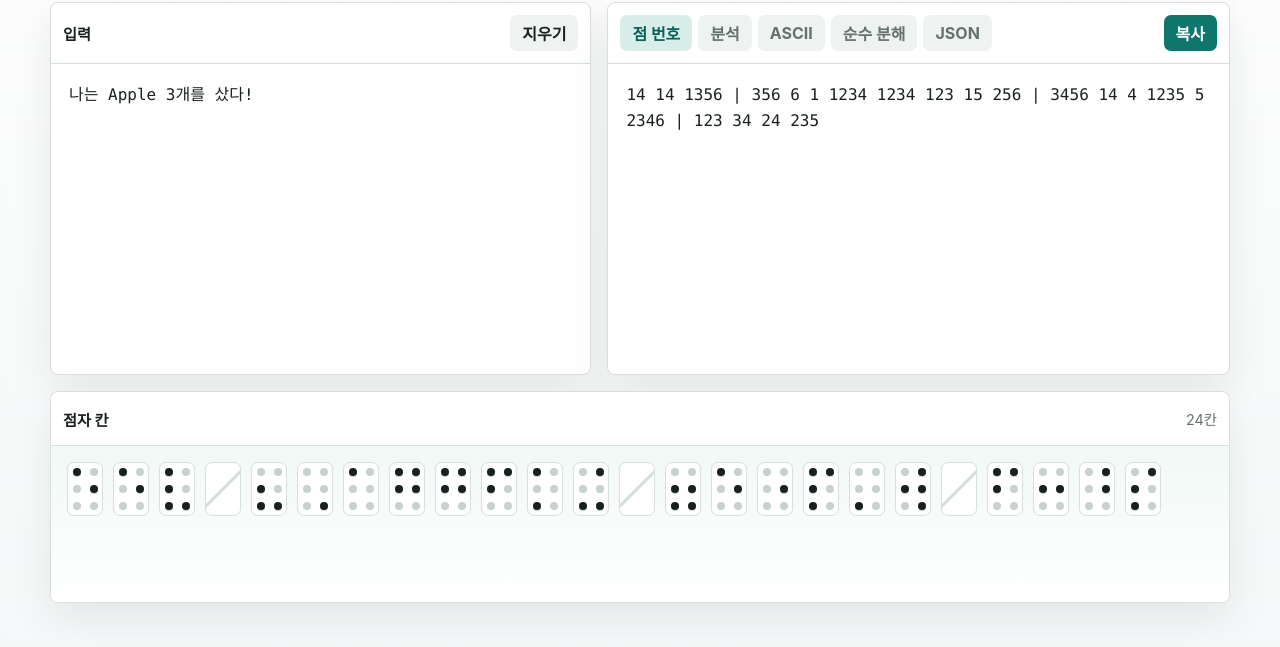
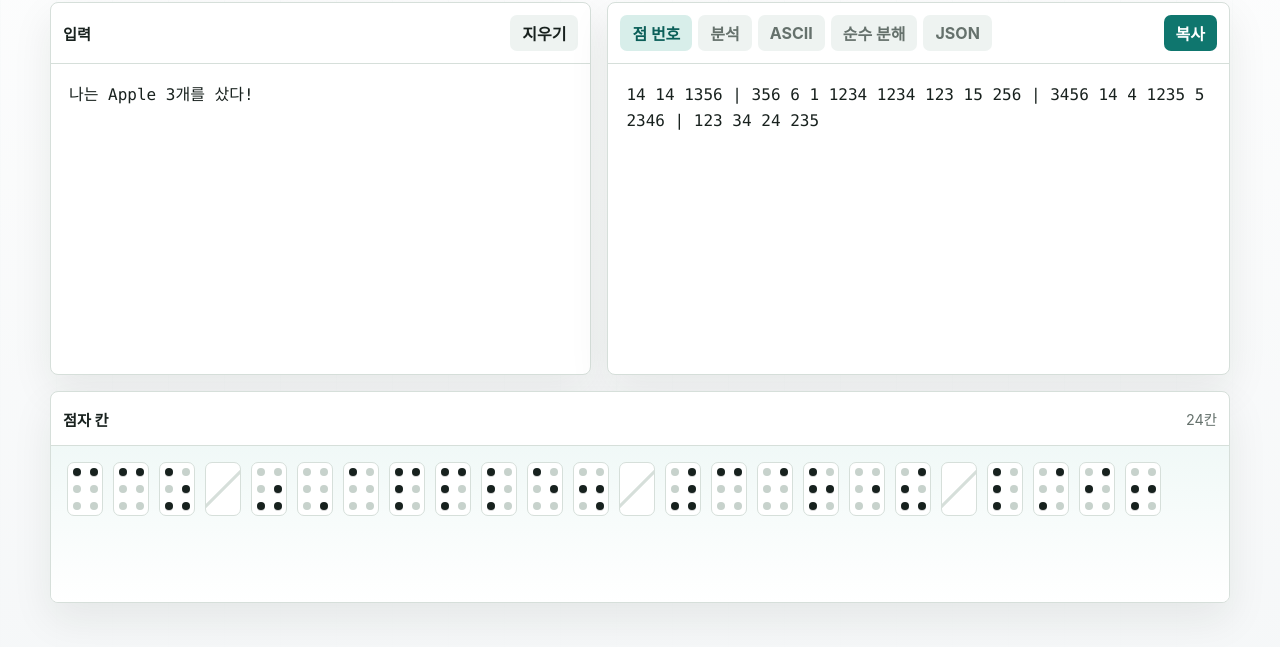
Before and after one commit to FlowerLSH/Korean-Braille-to-Number, a website: page index.html in a window 1280 px wide. Shown: the part 89-736 px from the top of the page. Drawn offline with Linux system fonts and the light colour scheme.

Commit message:
Fix braille preview dot positions

```diff
--- a/public/app.js
+++ b/public/app.js
@@ -47,7 +47,7 @@
 
     for (let index = 1; index <= 6; index += 1) {
       const dot = document.createElement("span");
-      dot.className = dots.includes(String(index)) ? "dot filled" : "dot";
+      dot.className = dots.includes(String(index)) ? `dot dot-${index} filled` : `dot dot-${index}`;
       cell.appendChild(dot);
     }
 
--- a/public/styles.css
+++ b/public/styles.css
@@ -225,6 +225,36 @@ pre {
   background: var(--empty-dot);
 }
 
+.dot-1 {
+  grid-column: 1;
+  grid-row: 1;
+}
+
+.dot-2 {
+  grid-column: 1;
+  grid-row: 2;
+}
+
+.dot-3 {
+  grid-column: 1;
+  grid-row: 3;
+}
+
+.dot-4 {
+  grid-column: 2;
+  grid-row: 1;
+}
+
+.dot-5 {
+  grid-column: 2;
+  grid-row: 2;
+}
+
+.dot-6 {
+  grid-column: 2;
+  grid-row: 3;
+}
+
 .dot.filled {
   background: var(--dot);
   box-shadow: 0 1px 0 rgba(0, 0, 0, 0.18);
```
Also changed, not shown: README.md.
